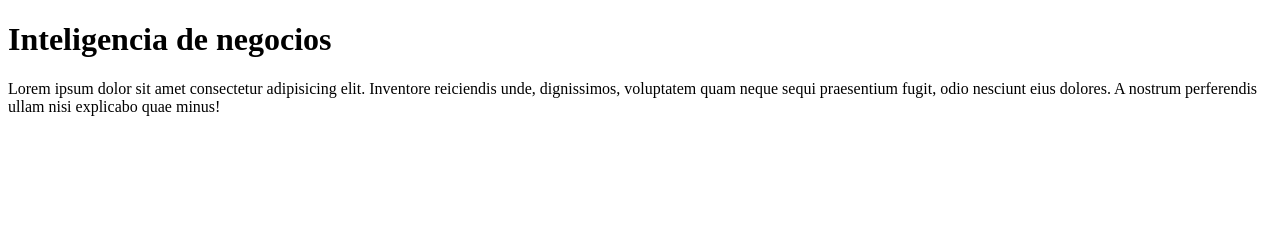
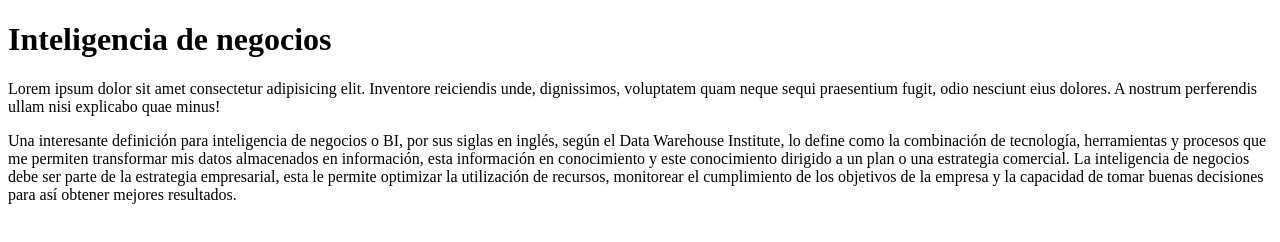
Before and after one commit to fatimalopezg/Inteligencia-de-negocios, a plain HTML site: page index.html in a window 1280 px wide. Drawn offline with Linux system fonts and the light colour scheme.

Commit message:
info del BI

```diff
--- a/index.html
+++ b/index.html
@@ -11,7 +11,15 @@
 
    <p>Lorem ipsum dolor sit amet consectetur adipisicing elit. Inventore reiciendis unde, dignissimos, voluptatem quam neque sequi praesentium fugit, odio nesciunt eius dolores. A nostrum perferendis ullam nisi explicabo quae minus!</p>
 
-   <p></p>
+   <p>Una interesante definición para inteligencia de negocios o BI, por sus siglas en
+    inglés, según el Data Warehouse Institute, lo define como la combinación de
+    tecnología, herramientas y procesos que me permiten transformar mis datos
+    almacenados en información, esta información en conocimiento y este
+    conocimiento dirigido a un plan o una estrategia comercial. La inteligencia de
+    negocios debe ser parte de la estrategia empresarial, esta le permite optimizar la
+    utilización de recursos, monitorear el cumplimiento de los objetivos de la
+    empresa y la capacidad de tomar buenas decisiones para así obtener mejores
+    resultados.</p>
 
    <p></p>
 </body>
```
